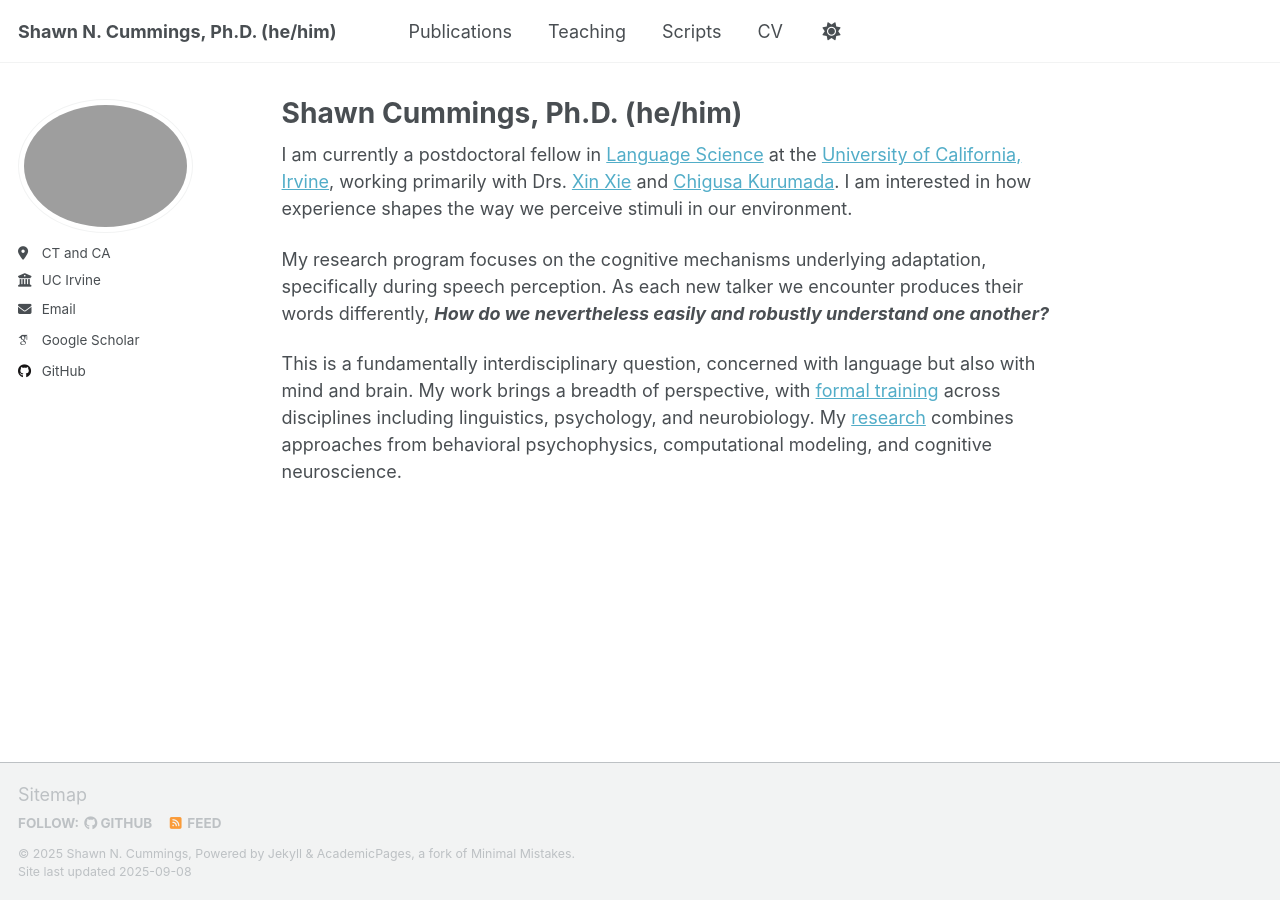
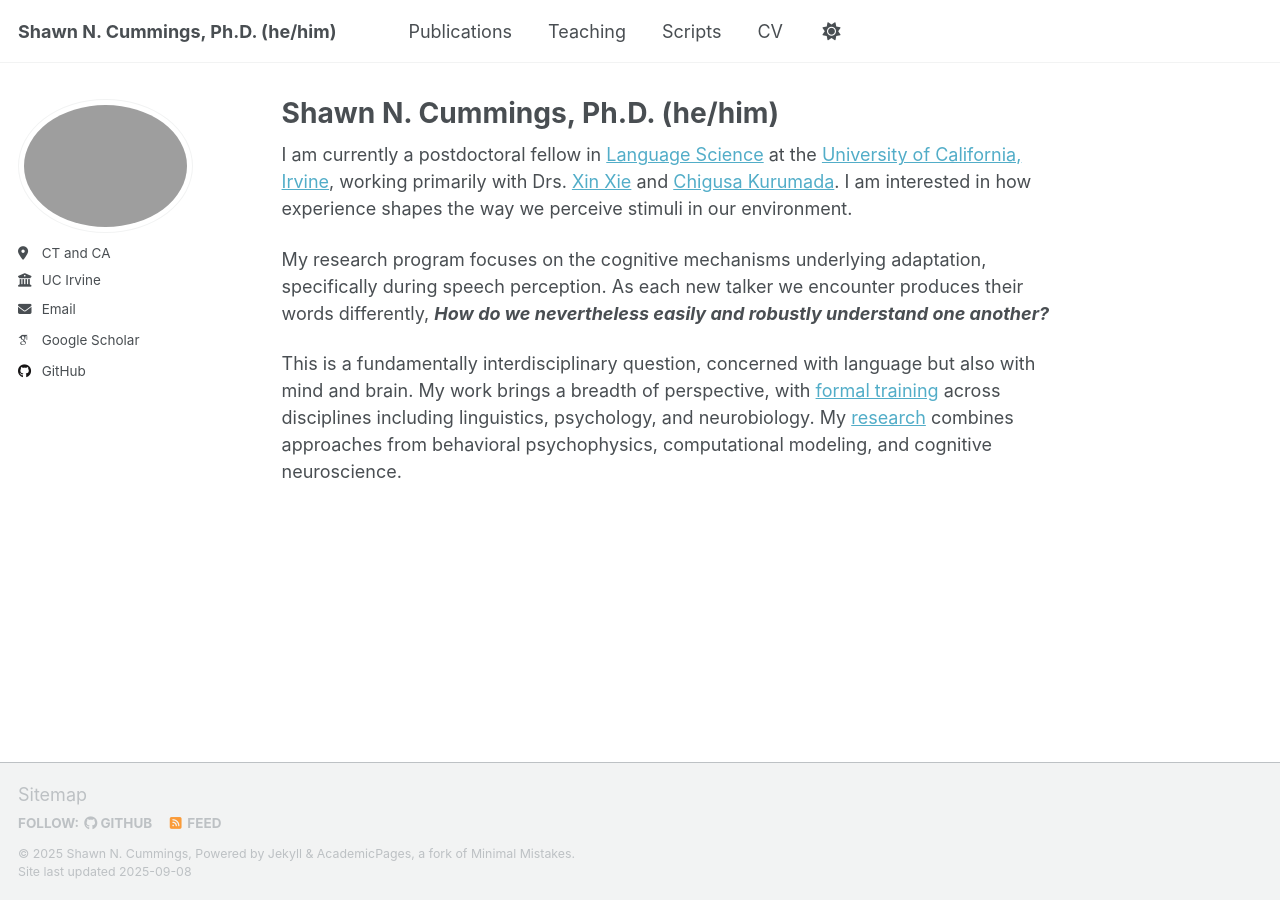
Before and after one commit to ShawnNCummings/ShawnNCummings.github.io, a Jekyll site: the page built from _pages/about.md, in a window 1280 px wide. Built offline with Jekyll 4.4.1, drawn with Linux system fonts in a browser that asks for light colours; some web fonts are replaced; a script that is not in the unit is left out.

```diff
--- a/_pages/about.md
+++ b/_pages/about.md
@@ -1,6 +1,6 @@
 ---
 permalink: /
-title: "Shawn Cummings, Ph.D. (he/him)"
+title: "Shawn N. Cummings, Ph.D. (he/him)"
 author_profile: true
 redirect_from:
   - /about/
```
